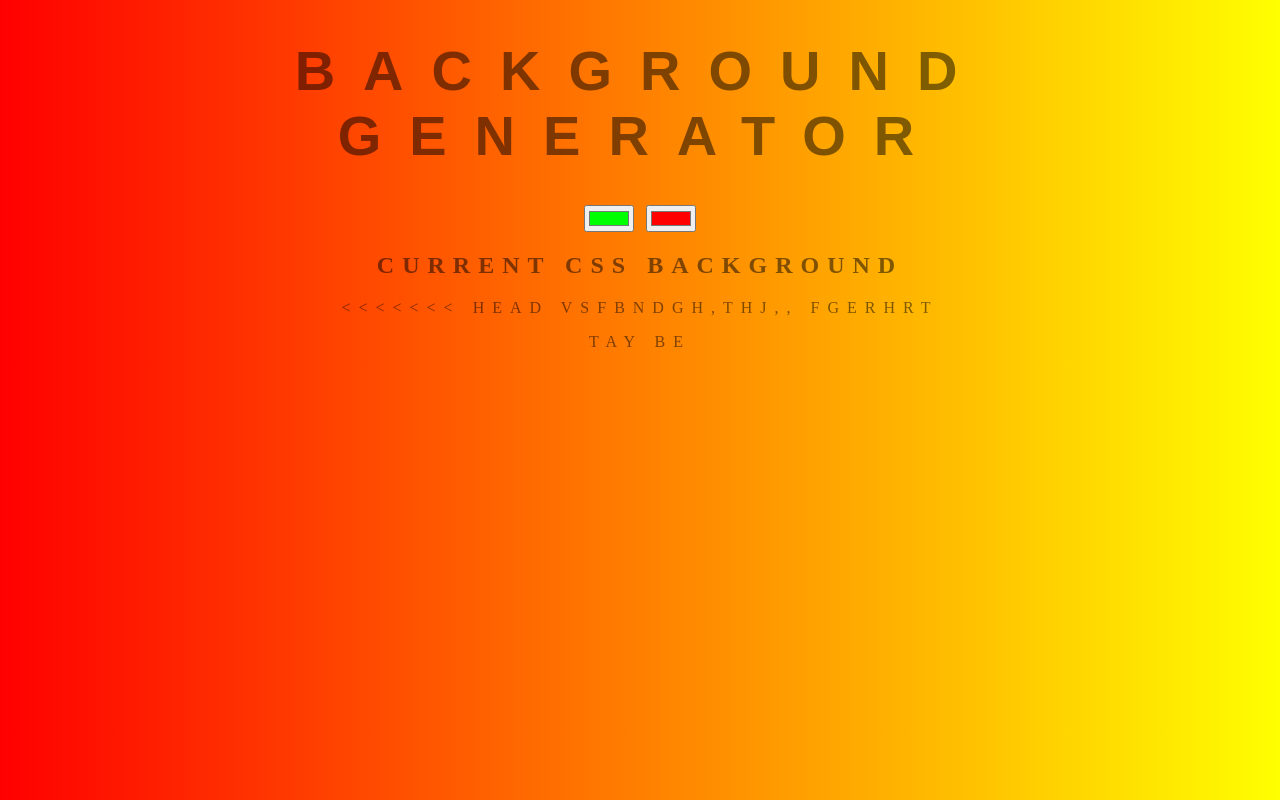
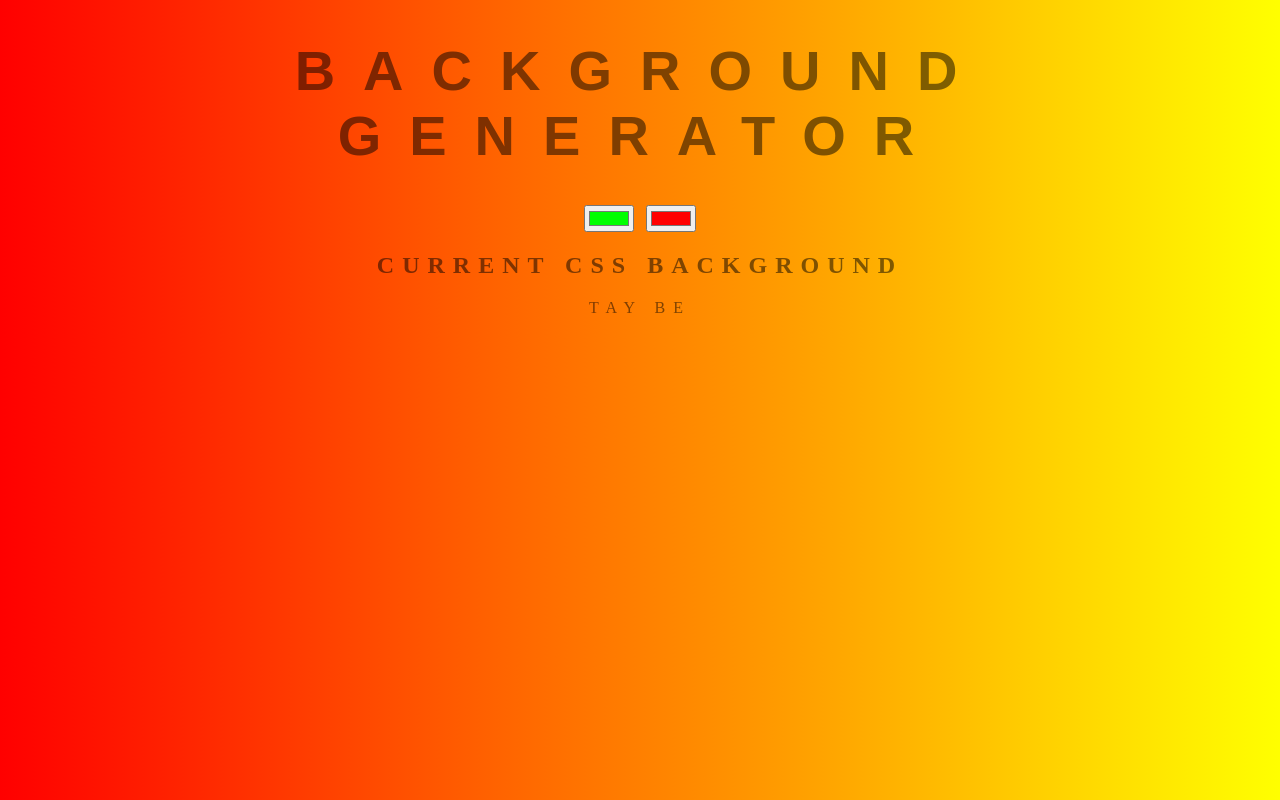
Before and after one commit to jomahay/generator-repository, a plain HTML site: page index.html in a window 1280 px wide. Drawn offline with Linux system fonts and the light colour scheme.

Commit message:
alefavfshftgnh

```diff
--- a/index.html
+++ b/index.html
@@ -10,9 +10,6 @@
 	<input class="color2" type="color" name="color2" value="#ff0000">
 	<h2>Current CSS Background</h2>
 	<h3></h3>
-<<<<<<< HEAD
-vsfbndgh,thj,, fgerhrt
-
 <p>tay be</p>
 	<script type="text/javascript" src="script.js"></script>
 </body>
```
